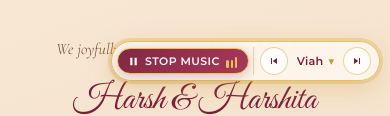
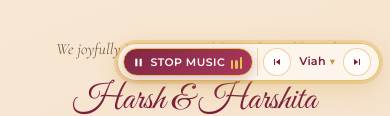
Before and after one commit to sujalfrand66-arch/wedding, a plain HTML site: page index.html in a window 390 px wide. Shown: the part 749-865 px from the top of the page. Drawn offline with nearby package versions, Linux system fonts and the light colour scheme.

Commit message:
Fix mobile curtains and improve GSAP animations

```diff
--- a/style.css
+++ b/style.css
@@ -1483,16 +1483,71 @@ body {
   .music-player {
     bottom: 18px;
     right: 14px;
+    max-width: calc(100vw - 28px);
   }
 
   .music-player-bar {
+    display: inline-flex;
+    align-items: center;
     padding: 5px 10px 5px 6px;
     gap: 6px;
+    max-width: 100%;
+  }
+
+  .music-btn-play {
+    height: 30px;
+    display: inline-flex;
+    align-items: center;
+    justify-content: center;
+    padding: 0 11px;
+    box-sizing: border-box;
+    margin: 0;
+    line-height: 1;
+    vertical-align: middle;
+  }
+
+  .music-track-controls {
+    display: inline-flex;
+    align-items: center;
+    height: 30px;
+    gap: 4px;
+    padding-left: 6px;
+    margin: 0;
+  }
+
+  .music-ctrl-btn {
+    width: 30px;
+    height: 30px;
+    padding: 0;
+    display: inline-flex;
+    align-items: center;
+    justify-content: center;
+    box-sizing: border-box;
+    margin: 0;
+    flex-shrink: 0;
+    vertical-align: middle;
+  }
+
+  .music-ctrl-btn svg {
+    display: block;
+  }
+
+  .music-track-btn {
+    height: 30px;
+    display: inline-flex;
+    align-items: center;
+    justify-content: center;
+    padding: 0 6px;
+    box-sizing: border-box;
+    margin: 0;
+    line-height: 1;
+    vertical-align: middle;
   }
 
   .current-track-title {
-    max-width: 110px;
+    max-width: 105px;
     font-size: 0.78rem;
+    line-height: 1;
   }
 }
 
@@ -1516,30 +1571,124 @@ body {
   .music-player {
     bottom: 14px;
     right: 10px;
+    max-width: calc(100vw - 20px);
   }
 
   .music-player-bar {
-    padding: 5px 8px 5px 5px;
+    display: inline-flex;
+    align-items: center;
+    padding: 4px 8px 4px 5px;
     gap: 4px;
+    max-width: 100%;
   }
 
   .music-btn-play {
-    padding: 5px 9px 5px 8px;
+    height: 28px;
+    padding: 0 9px 0 8px;
     gap: 5px;
     font-size: 0.68rem;
+    line-height: 1;
+    display: inline-flex;
+    align-items: center;
+    justify-content: center;
+    box-sizing: border-box;
+    margin: 0;
+    vertical-align: middle;
+  }
+
+  .music-btn-play:hover,
+  .music-ctrl-btn:hover,
+  .music-track-btn:hover {
+    transform: none;
+  }
+
+  .music-btn-play:active,
+  .music-ctrl-btn:active,
+  .music-track-btn:active {
+    transform: scale(0.96);
+  }
+
+  .music-play-icon-wrap {
+    display: inline-flex;
+    align-items: center;
+    justify-content: center;
+    width: 13px;
+    height: 13px;
+    flex-shrink: 0;
   }
 
   .music-state-text {
     font-size: 0.68rem;
+    line-height: 1;
+    display: inline-flex;
+    align-items: center;
+  }
+
+  .music-btn-icon-wrap {
+    display: inline-flex;
+    align-items: flex-end;
+    justify-content: center;
+    width: 13px;
+    height: 13px;
+    gap: 2px;
+    flex-shrink: 0;
+  }
+
+  .music-track-controls {
+    display: inline-flex;
+    align-items: center;
+    gap: 3px;
+    height: 28px;
+    padding-left: 5px;
+    margin: 0;
+  }
+
+  .music-ctrl-btn {
+    width: 28px;
+    height: 28px;
+    padding: 0;
+    display: inline-flex;
+    align-items: center;
+    justify-content: center;
+    box-sizing: border-box;
+    margin: 0;
+    flex-shrink: 0;
+    vertical-align: middle;
+  }
+
+  .music-ctrl-btn svg {
+    display: block;
+  }
+
+  .music-track-btn {
+    height: 28px;
+    display: inline-flex;
+    align-items: center;
+    justify-content: center;
+    gap: 4px;
+    padding: 0 5px;
+    box-sizing: border-box;
+    margin: 0;
+    line-height: 1;
+    vertical-align: middle;
   }
 
   .current-track-title {
-    max-width: 75px;
+    max-width: 70px;
     font-size: 0.70rem;
+    line-height: 1;
+  }
+
+  .music-dropdown-arrow {
+    font-size: 0.65rem;
+    line-height: 1;
+    display: inline-flex;
+    align-items: center;
   }
 
   .music-playlist-panel {
     width: 240px;
+    max-width: calc(100vw - 20px);
   }
 }
 
```
